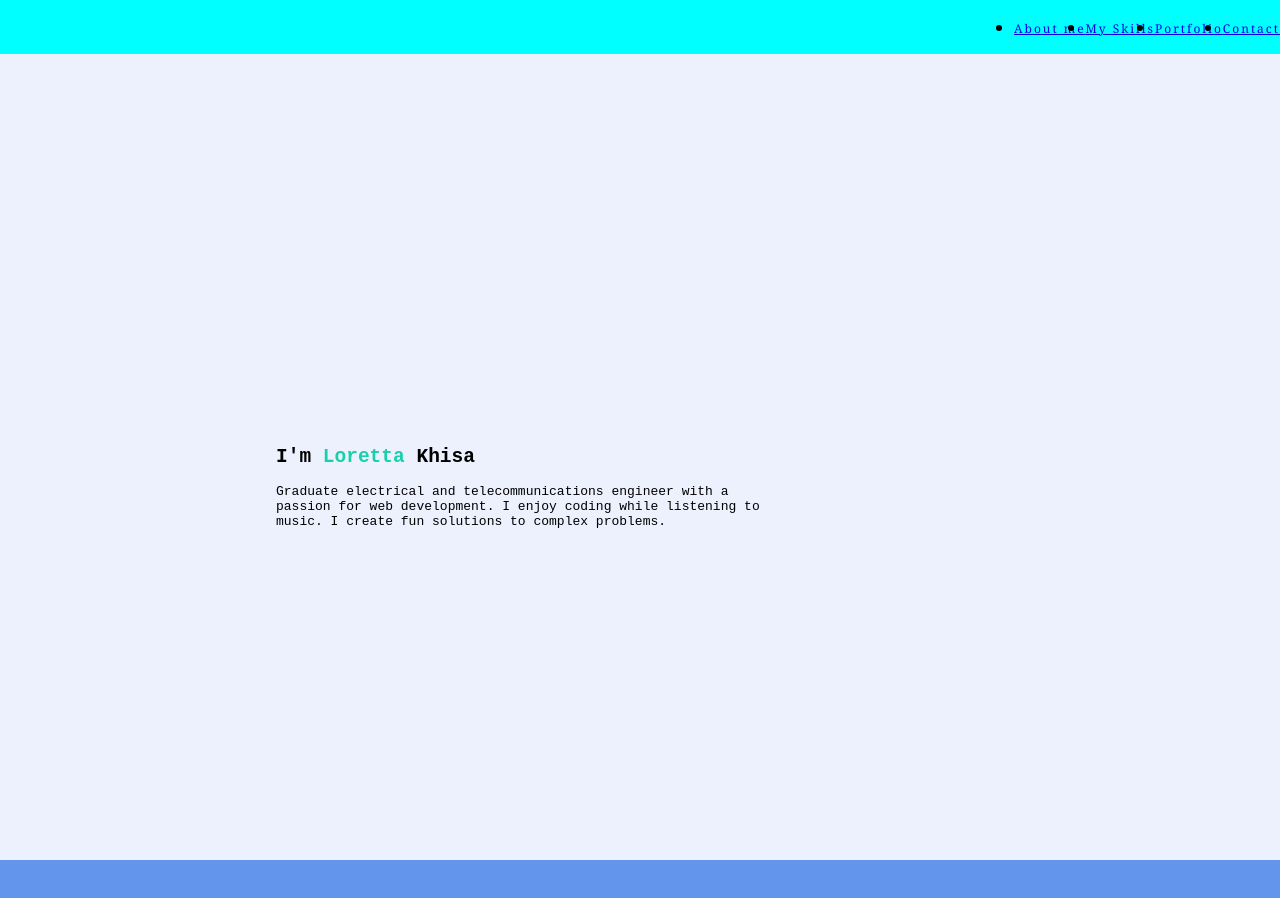
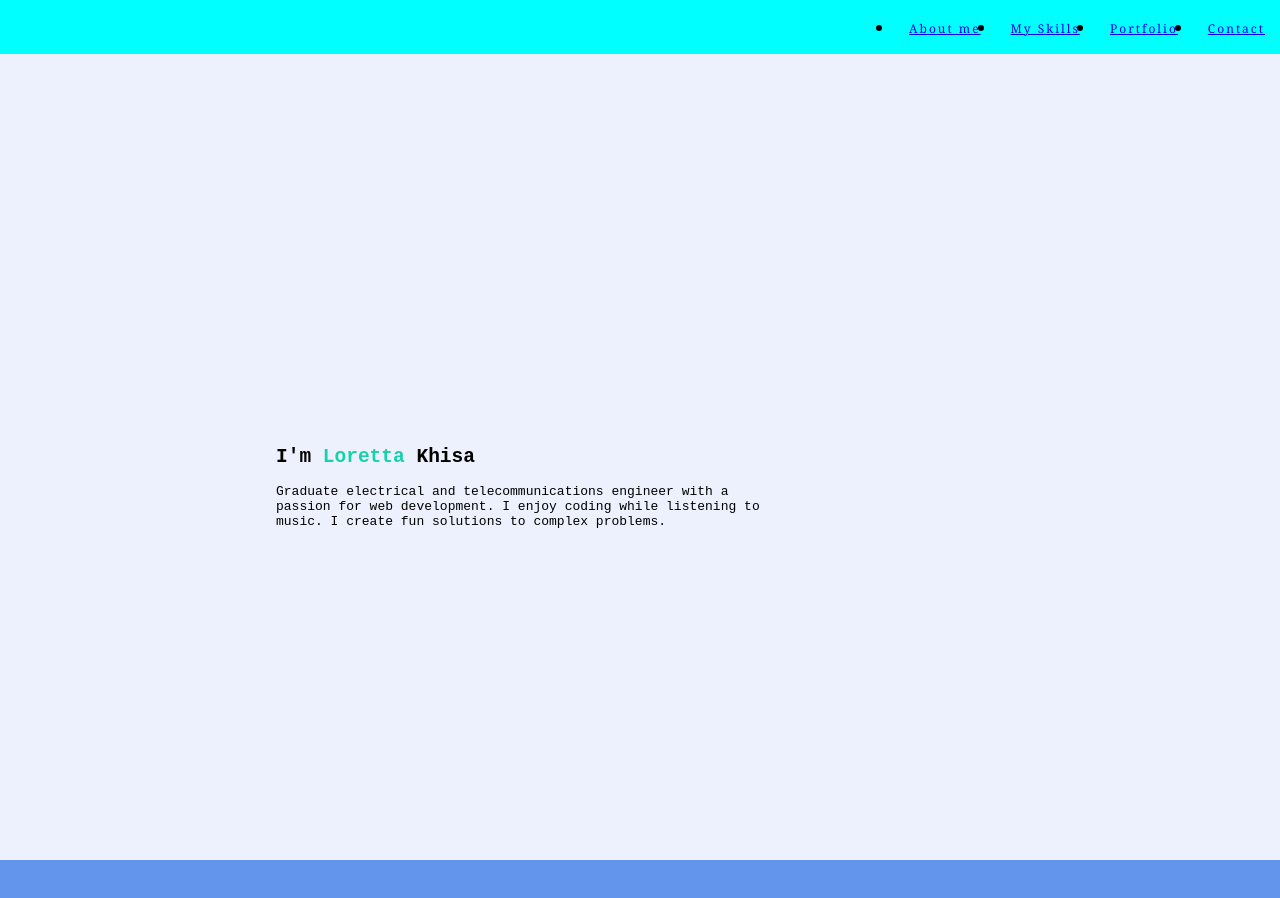
Before and after one commit to lkhisa/lkhisa.github.io, a plain HTML site: page index.html in a window 1280 px wide. Shown: the top 898 px of the page. Drawn offline with Linux system fonts and the light colour scheme.

Commit message:
Update index.html

```diff
--- a/index.html
+++ b/index.html
@@ -36,8 +36,7 @@ nav{
     display: flex;
 }
 .menu li a{
-    padding: 0;
-    margin: 0;
+    padding: 15px 15px;
     font-size: 12px;
     list-style-type: none;
 }
```
